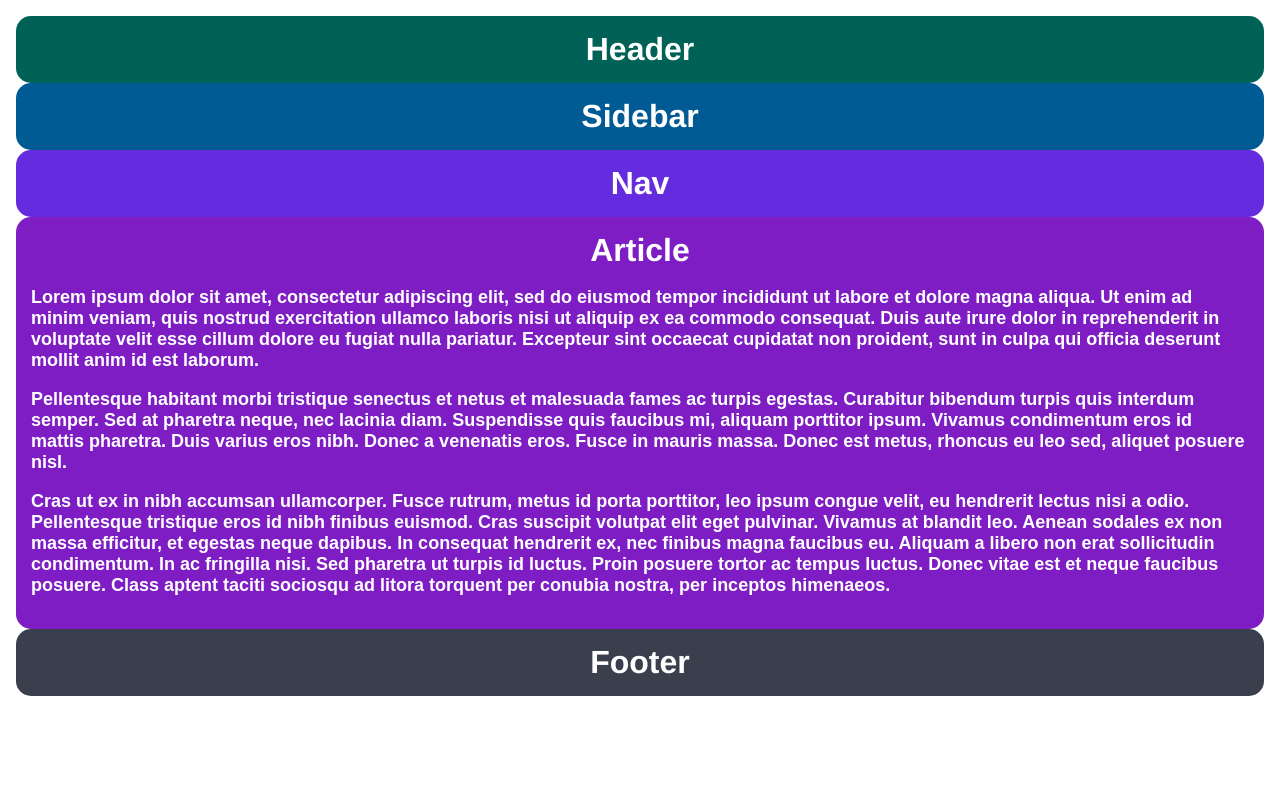
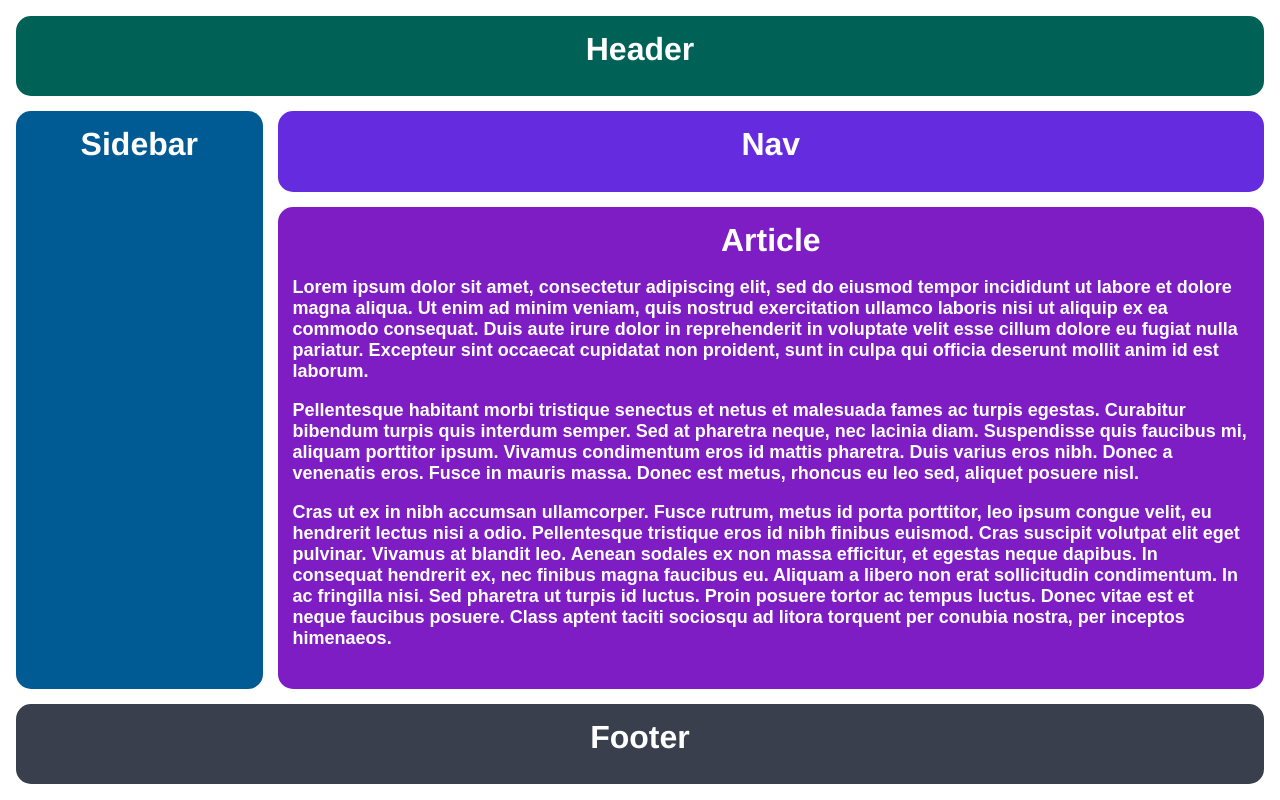
Before and after one commit to WugiWugi/Hive-grid, a plain HTML site: page 02-grid-layout-2/index.html in a window 1280 px wide. Drawn offline with Linux system fonts and the light colour scheme.

Commit message:
Задачи Hive-grid

```diff
--- a/01-grid-layout-1/style.css
+++ b/01-grid-layout-1/style.css
@@ -10,8 +10,8 @@ html {
   padding: 16px;
   box-sizing: border-box;
   display: grid;
-  grid-template-columns: 1fr 3fr;
-  grid-template-rows: 1fr 1fr 5fr 1fr;
+  grid-template-columns: 300px 900px;
+  grid-template-rows: 100px 100px 500px 100px;
   gap: 15px;
   grid-template-areas:
 
--- a/02-grid-layout-2/style.css
+++ b/02-grid-layout-2/style.css
@@ -9,6 +9,15 @@ html {
   height: 100%;
   padding: 16px;
   box-sizing: border-box;
+  display: grid;
+  grid-template-columns: 1fr 4fr;
+  grid-template-rows: 1fr 1fr 6fr 1fr;
+  gap: 15px;
+  grid-template-areas:
+                      'header header'
+                      'sidebar nav'
+                      'sidebar article'
+                      'footer footer';
 }
 
 .container div {
@@ -21,20 +30,26 @@ html {
 }
 
 .header {
+  grid-area: header;
   background-color: #006157;
   grid-column: 1 / 3;
 }
 
 .sidebar {
+  grid-area: sidebar;
   background-color: #005B94;
   grid-row: 2 / 4;
 }
 
 .nav {
+
+  grid-area: nav;
   background-color: #642cde;
 }
 
 .article {
+
+  grid-area: article;
   background-color: #7E1DC3;
 }
 
@@ -46,6 +61,7 @@ html {
 }
 
 .footer {
+  grid-area: footer;
   background-color: #393f4d;
   grid-column: 1 / 3;
 }
--- a/03-grid-layout-3/style.css
+++ b/03-grid-layout-3/style.css
@@ -5,6 +5,14 @@
 
 .container {
   text-align: center;
+  display: grid;
+  grid-template-columns: 1fr 5fr;
+  gap: 4px;
+  grid-template-areas:
+    'header header'
+    'sidebar nav'
+    'sidebar article'
+    'footer footer';
 }
 
 .container div {
@@ -16,19 +24,36 @@
 }
 
 .header {
+
+  display: grid;
+  grid-template-columns: 4fr 3fr;
+  align-items: center;
+  grid-area: header;
   background-color: #393f4d;
 }
 
+  .logo {
+    text-align: left;
+  }
+
 .menu ul,
 .menu li {
+  display: grid;
+  grid-template-columns: 15vw 15vw 15vw 15vw;
   font-size: 16px;
 }
 
 .sidebar {
+  display: grid;
+  gap: 50px;
+  grid-area: sidebar;
   background-color: #C50208;
 }
 
 .sidebar .photo {
+  display: flex;
+  align-items: center;
+  justify-content: center;
   background-color: white;
   color: black;
   font-size: 12px;
@@ -38,6 +63,9 @@
 
 
 .sidebar .side-content {
+  display: flex;
+  align-items: center;
+  justify-content: center;
   background-color: white;
   color: black;
   font-size: 16px;
@@ -45,18 +73,33 @@
 }
 
 .nav {
+  display: grid;
+  grid-area: nav;
   background-color: #C50208;
 }
 
+.nav ul{
+ display: grid;
+ grid-template-columns: 1fr 1fr 1fr;
+ list-style-type: none;
+}
 .nav ul li {
+
   font-size: 16px;
   text-transform: uppercase;
 }
 
 .article {
+  display: grid;
+  grid-template-columns: repeat(auto-fit, minmax(250px, 1fr));
+  gap: 15px;
+  grid-area: article;
   background-color: #bccbde;
 }
 
+.card{
+  height: 200px;
+}
 .article p {
   font-size: 18px;
   font-family: sans-serif;
@@ -82,6 +125,7 @@
 }
 
 .footer {
+  grid-area: footer;
   background-color: #393f4d;
 }
 
```
Also changed, not shown: index.html (added, +15 -0 lines), 1 other file.
